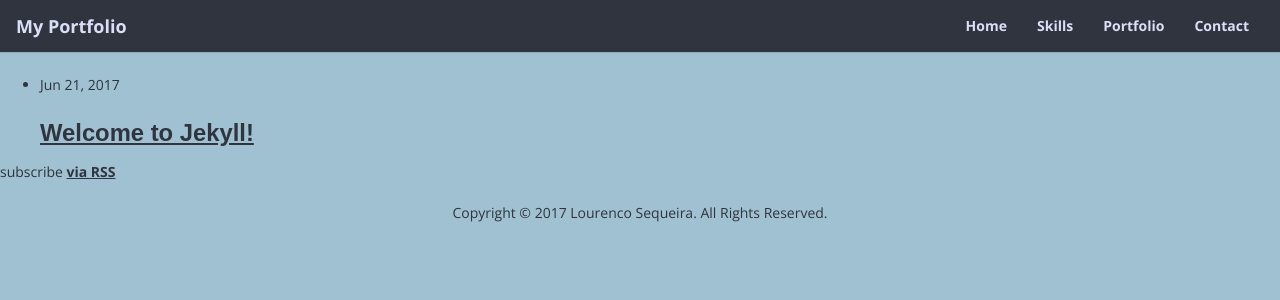
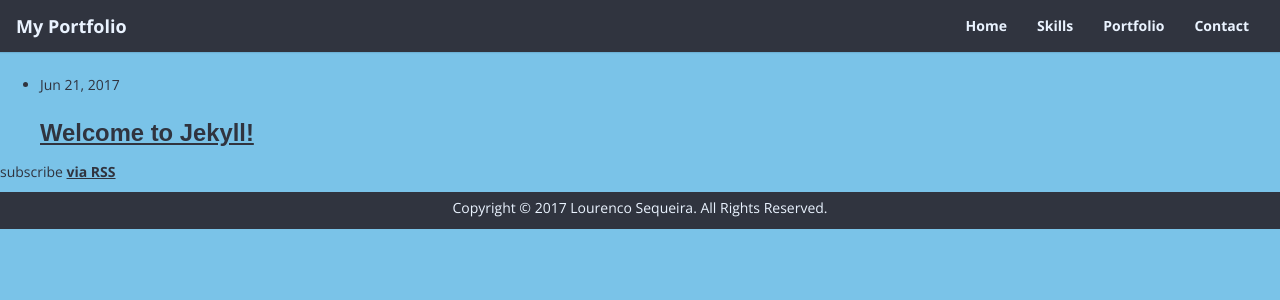
Before and after one commit to laseq/laseq.github.io, a Jekyll site: the page built from index-original.md, in a window 1280 px wide. Shown: the top 300 px of the page. Built offline with Jekyll 4.4.1, drawn with Linux system fonts in a browser that asks for light colours; nearby versions of some CDN libraries; some web fonts are replaced.

Commit message:
Made some colour changes

```diff
--- a/_sass/_base.scss
+++ b/_sass/_base.scss
@@ -3,8 +3,8 @@
 $theme-color-1: #30343F;
 $theme-color-2: #004BA8;
 $theme-color-3: #2E86AB;
-$theme-color-4: #A0C1D1;
-$theme-color-5: #DADFF7;
+$theme-color-4: #7AC3E8;
+$theme-color-5: #EAF3FF;
 
 $content-width: 800px;
 $main: #19CCAA;
--- a/_sass/_layout.scss
+++ b/_sass/_layout.scss
@@ -121,5 +121,8 @@
 }
 footer {
 	text-align: center;
-	padding: 10px;
+	padding-top: 5px;
+  padding-bottom: 1px;
+  background-color: $theme-color-1;
+  color: $theme-color-5;
 }
--- a/_sass/_portfolio-section.scss
+++ b/_sass/_portfolio-section.scss
@@ -26,22 +26,22 @@
 }
 
 @mixin medium-card-container {
-  background: #fff;
   box-shadow: 0px 1px 10px 0px rgba(207,207,207,1);
   transition: all 0.5s ease;
   // padding: 1em;
   // margin-bottom: 0.5em;
   position: relative;
+  background-color: $theme-color-5;
 }
 
-$projects-tab-colour: rgba(207,207,207,1);
+$projects-tab-colour: $theme-color-3;
 // $project1-tab-colour: rgba(207,207,207,1);
 // $project2-tab-colour: rgba(207,207,207,1);
 // $project3-tab-colour: rgba(207,207,207,1);
 // $project4-tab-colour: rgba(207,207,207,1);
-$active-project-colour: white;
-$portfolio-border-colour: rgba(207,207,207,1);
-$active-border-colour: white;
+$active-project-colour: $theme-color-5;
+$portfolio-border-colour: $theme-color-3;
+$active-border-colour: $theme-color-5;
 
 .project-tabs {
   background-color: $projects-tab-colour;
@@ -63,8 +63,14 @@
   border: none;
 }
 .nav-tabs>li.active>a, .nav-tabs>li.active>a:focus, .nav-tabs>li.active>a:hover {
-    background-color: #fff;
-    border: 1px solid #fff;
+    background-color: $projects-tab-colour;
+    border: 1px solid $portfolio-border-colour;
+    // background-color: #fff;
+    // border: 1px solid #fff;
+}
+.nav>li>a:focus, .nav>li>a:hover {
+    background-color: $active-project-colour;
+    opacity: 0.9;
 }
 .nav-tabs.nav-justified>.active>a, .nav-tabs.nav-justified>.active>a:focus, .nav-tabs.nav-justified>.active>a:hover {
     border: none;
@@ -165,7 +171,7 @@
       margin-top: 0em;
       margin-bottom: 1.5em;
       img {
-        border: 1em solid beige;
+        border: 0.8em solid #fff;
       }
     }
     .project-header {
--- a/_sass/_skills-section.scss
+++ b/_sass/_skills-section.scss
@@ -30,6 +30,7 @@
   padding: 1em;
   margin-bottom: 0.5em;
   position: relative;
+  background-color: $theme-color-5;
 }
 @mixin small-card-container {
   background: #fff;
```
